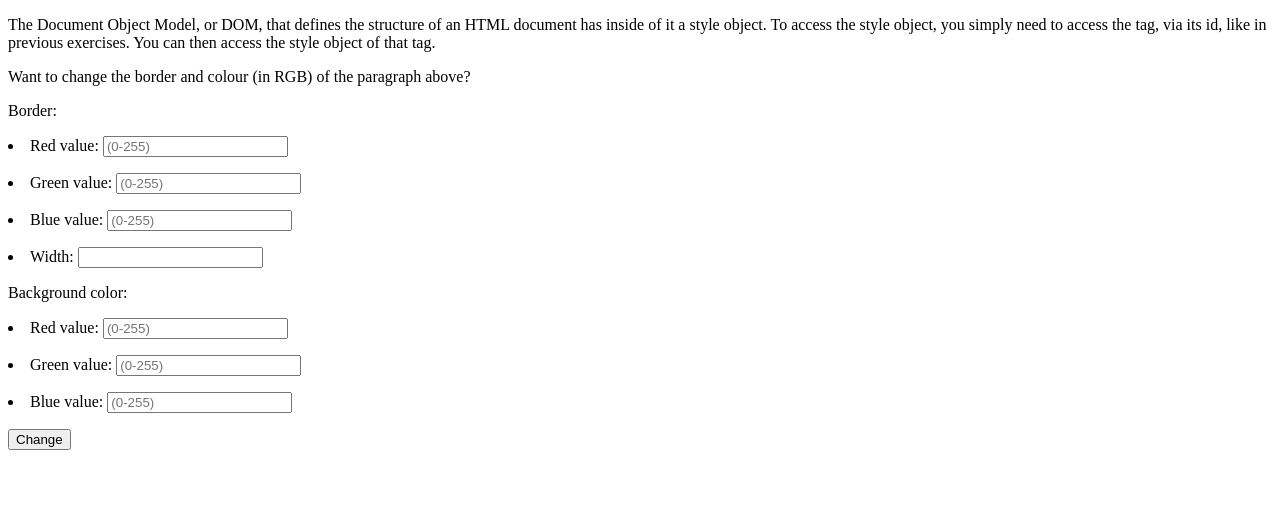
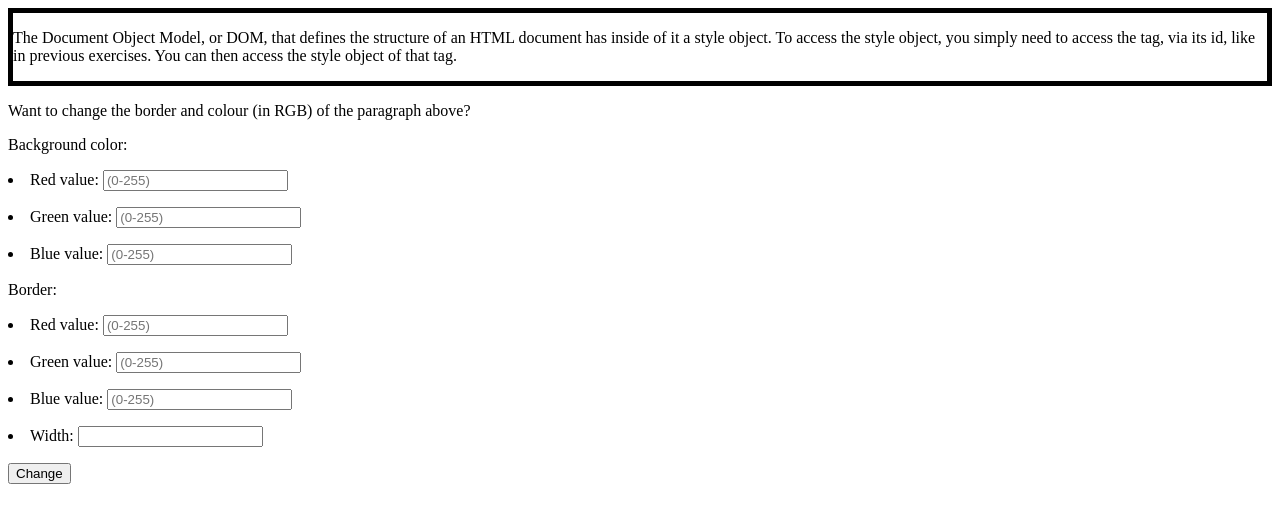
Before and after one commit to hzahid99/EECS448_Lab08, a plain HTML site: page Exercise04/ex4.html in a window 1280 px wide. Both pictures are taken after a click on the button "Change". Drawn offline with Linux system fonts and the light colour scheme.

Commit message:
Debugged Exercise 04.

```diff
--- a/Exercise04/ex4.html
+++ b/Exercise04/ex4.html
@@ -4,7 +4,7 @@
 <head>
     <meta charset="UTF-8">
     <meta http-equiv="X-UA-Compatible" content="IE=edge">
-    <link rel="stylesheet" href="myStyles.css">
+    <link rel="stylesheet" href="myStyle.css">
     <title>CSS Manipulation</title>
 </head>
 <body>
@@ -17,38 +17,39 @@
     </p>
     </div>
     <p>Want to change the border and colour (in RGB) of the paragraph above? </p>
+
+    <p>Background color: </p>
+    <p><li>
+        <label for="red1"> Red value:</label>
+        <input type="text" placeholder="(0-255)" id="red1">
+    </li></p>
+    <p><li>
+        <label for="green1"> Green value:</label>
+        <input type="text" placeholder="(0-255)" id="green1">
+    </li></p>
+    <p><li>
+        <label for="blue1"> Blue value:</label>
+        <input type="text" placeholder="(0-255)" id="blue1">
+    </li></p>
+
     <p>Border: </p>
     <p><li>
-        <label for="r1"> Red value:</label>
-        <input type="text" placeholder="(0-255)" id="r1">
+        <label for="red2"> Red value:</label>
+        <input type="text" placeholder="(0-255)" id="red2">
     </li></p>
     <p><li>
-        <label for="g1"> Green value:</label>
-        <input type="text" placeholder="(0-255)" id="g1">
+        <label for="green2"> Green value:</label>
+        <input type="text" placeholder="(0-255)" id="green2">
     </li></p>
     <p><li>
-        <label for="b1"> Blue value:</label>
-        <input type="text" placeholder="(0-255)" id="b1">
+        <label for="blue2"> Blue value:</label>
+        <input type="text" placeholder="(0-255)" id="blue2">
     </li></p>
     <p><li>
         <label for="w"> Width:</label>
         <input type="text" id="w">
     </li></p>
 
-    <p>Background color: </p>
-    <p><li>
-        <label for="r2"> Red value:</label>
-        <input type="text" placeholder="(0-255)" id="r2">
-    </li></p>
-    <p><li>
-        <label for="g2"> Green value:</label>
-        <input type="text" placeholder="(0-255)" id="g2">
-    </li></p>
-    <p><li>
-        <label for="b2"> Blue value:</label>
-        <input type="text" placeholder="(0-255)" id="b2">
-    </li></p>
-
     <button id="button">Change</button>
     <script src="ex4.js"></script>
 </body>
--- a/Exercise04/ex4.js
+++ b/Exercise04/ex4.js
@@ -1,17 +1,15 @@
-let r1 = document.querySelector('#r1')
-let g1 = document.querySelector('#g1')
-let b1 = document.querySelector('#b1')
+let red1 = document.querySelector('#red1')
+let green1 = document.querySelector('#green1')
+let blue1 = document.querySelector('#blue1')
 let w = document.querySelector('#w')
-
-let r2 = document.querySelector('#r2')
-let g2 = document.querySelector('#g2')
-let b2 = document.querySelector('#b2')
-
+let red2 = document.querySelector('#red2')
+let green2 = document.querySelector('#green2')
+let blue2 = document.querySelector('#blue2')
 let change = document.querySelector('#button')
 let paragraph = document.querySelector(".paragraph")
 
 change.addEventListener("click", () => {
-    paragraph.style.borderColor = 'rgb(' +r1.value + ',' + g1.value + ',' + b1.value + ')'
+    paragraph.style.backgroundColor = 'rgb(' +red1.value + ',' + green1.value + ',' + blue1.value + ')'
+    paragraph.style.borderColor = 'rgb(' +red2.value + ',' + green2.value + ',' + blue2.value + ')'
     paragraph.style.borderWidth = w.value + 'px'
-    paragraph.style.backgroundColor = 'rgb(' +r2.value + ',' + g2.value + ',' + b2.value + ')'
 })
--- a/Exercise04/myStyle.css
+++ b/Exercise04/myStyle.css
@@ -1,5 +1,4 @@
 .paragraph
 {
     border: 5px solid black;
-    text-align: center;
 }
```
